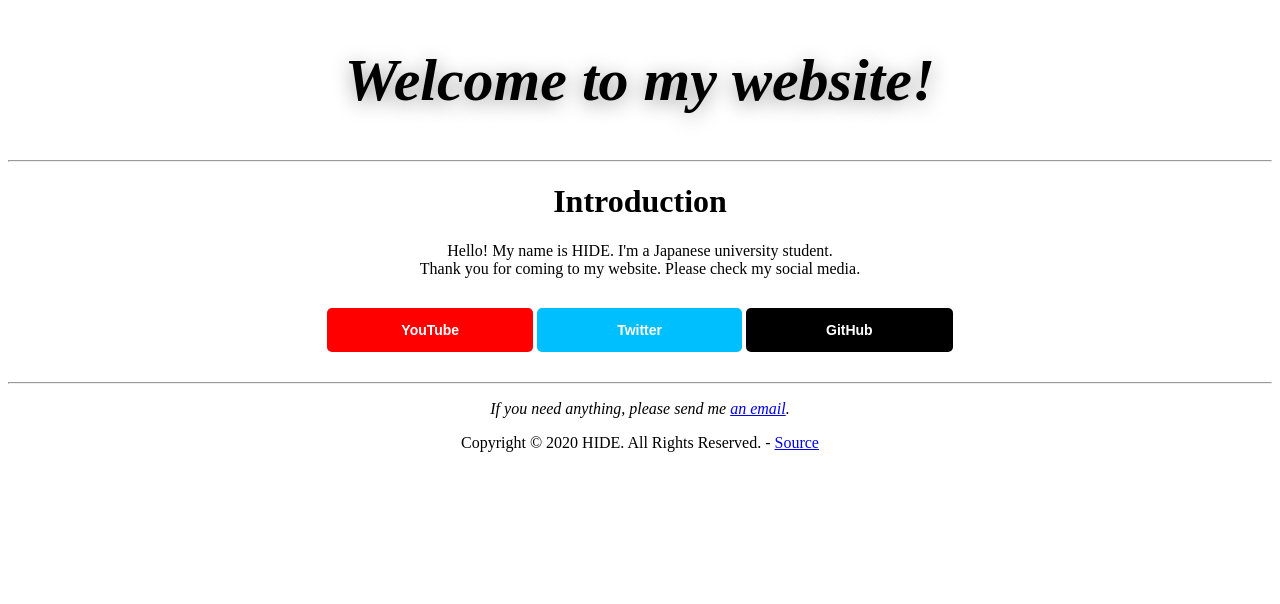
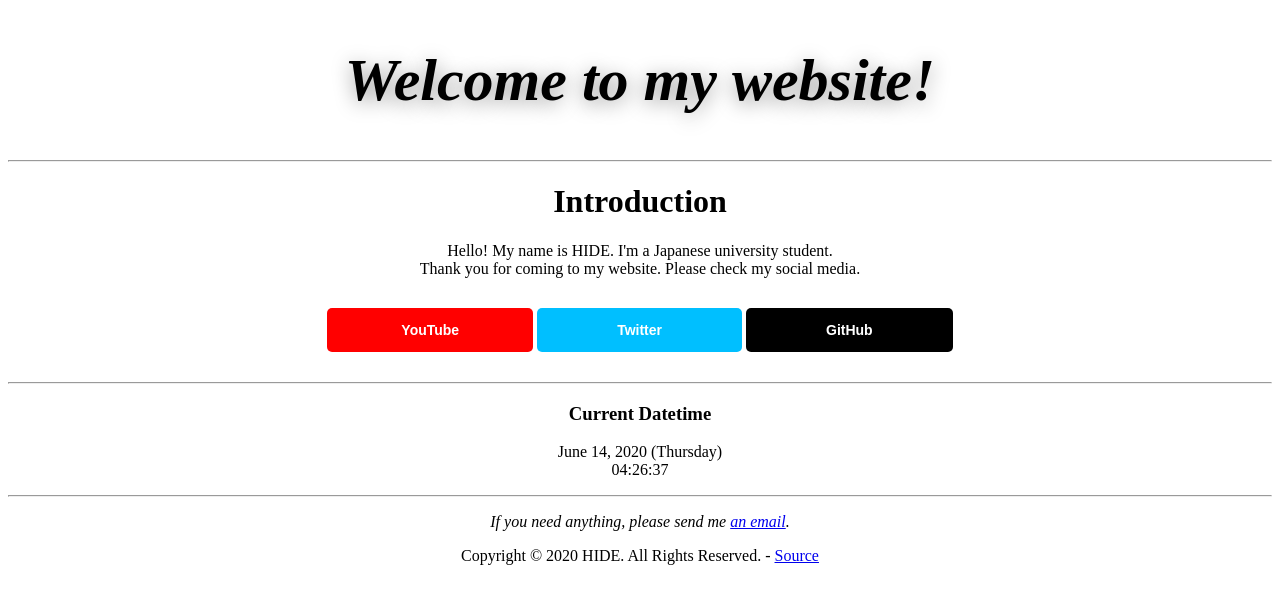
Before and after one commit to HIDE810/HIDE810.github.io, a Jekyll site: the page built from index.html, in a window 1280 px wide. Shown: the top 604 px of the page. Built offline with Jekyll 4.4.1, drawn with Linux system fonts in a browser that asks for light colours; some of the changed lines change nothing that is shown.

Commit message:
Add current datetime

```diff
--- a/_includes/footer.html
+++ b/_includes/footer.html
@@ -1,3 +1,6 @@
+<h3>Current Datetime</h3>
+<p id="view_clock"></p>
+<hr>
 <address>
   <p>If you need anything, please send me <a href="mailto:HIDE810dev@gmail.com">an email</a>.</p>
 </address>
--- a/_includes/head.html
+++ b/_includes/head.html
@@ -3,4 +3,5 @@
 <title>HIDE's web</title>
 <link rel="Icon" href="../assets/images/icon.png">
 <link rel="stylesheet" href="../assets/css/main.css">
+<script type="text/javascript" src="../assets/js/time.js"></script>
 {% include analytics.html %}
--- /dev/null
+++ b/assets/js/time.js
@@ -0,0 +1,29 @@
+timerID = setInterval('clock()',500);
+
+function clock() {
+	document.getElementById("view_clock").innerHTML = getNow();
+}
+
+function set2fig(num) {
+   var ret;
+   if( num < 10 ) { ret = "0" + num; }
+   else { ret = num; }
+   return ret;
+}
+
+function getNow() {
+	var now = new Date();
+	var year = now.getFullYear();
+	var mon = now.getMonth()+1;
+	var day = now.getDate();
+	var hour = set2fig(now.getHours());
+	var min = set2fig(now.getMinutes());
+	var sec = set2fig(now.getSeconds());
+    var dayOfWeek = now.getDay();
+
+    var monStr = ["January", "February", "March", "April", "May", "June", "July", "August", "September", "October", "November", "December"][mon];
+    var dayOfWeekStr = ["Sunday", "Monday", "Tuesday", "Wednesday", "Thursday", "Friday", "Saturday"][dayOfWeek];
+
+	var s = monStr + " " + day + ", " + year + " (" + dayOfWeekStr + ")<br>" + hour + ":" + min + ":" + sec;
+	return s;
+}
```
